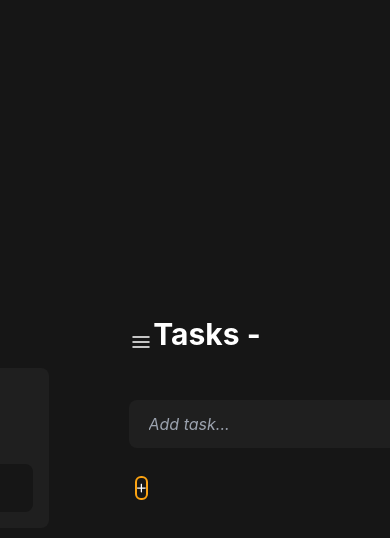
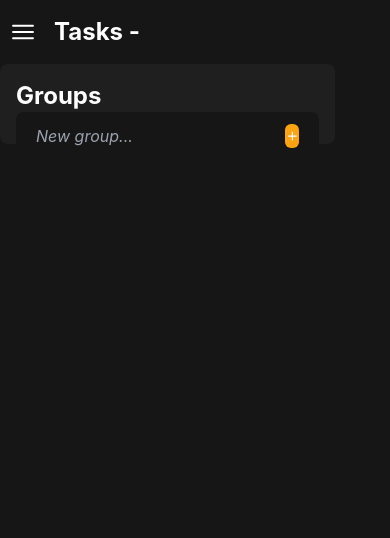
Before and after one commit to mxmxmarexmxm/task-manager-test, a React (Vite) app: page / in a window 390 px wide. Shown: the top 538 px of the page. Built offline with nearby package versions, Linux system fonts and the light colour scheme.

Commit message:
style: Improve UI and responsiveness across multiple components

```diff
--- a/src/App.tsx
+++ b/src/App.tsx
@@ -15,12 +15,12 @@ const App: React.FC = () => {
   const { tasksData, setTasksData } = useTasksData();
 
   return (
-    <div className="bg-primary overflow-hidden h-screen text-white flex flex-col items-center justify-center">
+    <div className="bg-primary overflow-hidden h-screen text-white flex flex-col xl:px-[160px] xl:pt-[60px] w-full">
       <Header
         activeGroupName={activeGroup?.name}
         setGruopsListIsVisible={setGruopsListIsVisible}
       />
-      <div className="flex gap-20">
+      <div className="flex relative gap-20 xl:gap-96 md:static w-full max-h-[90%] justify-start">
         {groupsListIsVisible && (
           <GroupsList
             groupsData={groupsData}
@@ -33,6 +33,7 @@ const App: React.FC = () => {
         )}
         <TasksList
           activeGroup={activeGroup}
+          groupsListIsVisible={groupsListIsVisible}
           newTaskTitle={newTaskTitle}
           setNewTaskTitle={setNewTaskTitle}
           setTasksData={setTasksData}
--- a/src/assets/icons/Check.tsx
+++ b/src/assets/icons/Check.tsx
@@ -1,30 +1,22 @@
-interface CheckProps {
-  className?: string;
-}
+const Check = () => {
+  return (
 
-const Check: React.FC<CheckProps> = ({ className }) => {
-  return (
-    <svg
-      viewBox="0 0 24 24"
-      fill="none"
-      xmlns="http://www.w3.org/2000/svg"
-      className={className}
-    >
-      <g id="SVGRepo_bgCarrier" strokeWidth="0"></g>
+    <svg viewBox="0 0 24 24" fill="none" xmlns="http://www.w3.org/2000/svg" height={14}>
+      <g id="SVGRepo_bgCarrier" stroke-width="0"></g>
       <g
         id="SVGRepo_tracerCarrier"
-        strokeLinecap="round"
-        strokeLinejoin="round"
+        stroke-linecap="round"
+        stroke-linejoin="round"
       ></g>
       <g id="SVGRepo_iconCarrier">
+        {' '}
         <path
-          opacity="0.5"
-          d="M12 22C7.28595 22 4.92893 22 3.46447 20.5355C2 19.0711 2 16.714 2 12C2 7.28595 2 4.92893 3.46447 3.46447C4.92893 2 7.28595 2 12 2C16.714 2 19.0711 2 20.5355 3.46447C22 4.92893 22 7.28595 22 12C22 16.714 22 19.0711 20.5355 20.5355C19.0711 22 16.714 22 12 22Z"
-        ></path>
-        <path
-          d="M16.0303 8.96967C16.3232 9.26256 16.3232 9.73744 16.0303 10.0303L11.0303 15.0303C10.7374 15.3232 10.2626 15.3232 9.96967 15.0303L7.96967 13.0303C7.67678 12.7374 7.67678 12.2626 7.96967 11.9697C8.26256 11.6768 8.73744 11.6768 9.03033 11.9697L10.5 13.4393L14.9697 8.96967C15.2626 8.67678 15.7374 8.67678 16.0303 8.96967Z"
-          fill="#ffffff"
-        ></path>
+          d="M4 12.6111L8.92308 17.5L20 6.5"
+          stroke="#ffffff"
+          stroke-width="2"
+          stroke-linecap="round"
+          stroke-linejoin="round"
+        ></path>{' '}
       </g>
     </svg>
   );
--- a/src/assets/icons/HamburgerMenu.tsx
+++ b/src/assets/icons/HamburgerMenu.tsx
@@ -4,7 +4,7 @@ const HamburgerMenu = () => {
       viewBox="0 0 24 24"
       fill="none"
       xmlns="http://www.w3.org/2000/svg"
-      height={24}
+      height={30}
     >
       <g id="SVGRepo_bgCarrier" stroke-width="0"></g>
       <g
--- a/src/components/GroupsList.tsx
+++ b/src/components/GroupsList.tsx
@@ -1,3 +1,4 @@
+import React from 'react';
 import Plus from '../assets/icons/Plus';
 import { generateUniqueID } from '../utils/generateUniqueID';
 import Group from '../types/Group';
@@ -22,17 +23,19 @@ const GroupsList: React.FC<GroupsListProps> = ({
   const handleAddGroup = () => {
     if (newGroupName.trim().length === 0) return;
     try {
-      let newGroup: Group = {
+      const newGroup: Group = {
         id: generateUniqueID(),
         name: newGroupName,
       };
 
+      // Update groupsData state
       setGroupsData((prevGroups) => {
         const updatedGroups = [...prevGroups, newGroup];
         localStorage.setItem('groups', JSON.stringify(updatedGroups));
         return updatedGroups;
       });
 
+      // Clear the newGroupName input
       setNewGroupName('');
     } catch (error) {
       console.error('Error adding group:', error);
@@ -40,32 +43,40 @@ const GroupsList: React.FC<GroupsListProps> = ({
   };
 
   return (
-    <div className="bg-[#1F1F1F] w-[215px] p-4 rounded-lg flex flex-col">
+    <div className="bg-secondary min-w-[335px] max-h-[90vh] max-w-[250px] p-4 rounded-lg flex flex-col absolute md:static inset-0 justify-between z-10">
+      <div style={{ maxHeight: 'calc(100% - 100px)' }}>
         <h2 className="font-bold text-2xl mb-4">Groups</h2>
+        <div
+          className="overflow-auto"
+          style={{ maxHeight: 'calc(100% - 15px)' }}
+        >
           <ul className="flex flex-col gap-2">
-        {groupsData &&
-          groupsData.map((group) => (
+            {groupsData.map((group) => (
               <li
-              className={`cursor-pointer ${
+                className={`cursor-pointer overflow-hidden whitespace-nowrap max-w-[90%] overflow-ellipsis ${
                   group.id === activeGroup?.id ? 'text-accent' : 'text-white'
                 }`}
-              onClick={() => setActiveGroup(group)}
+                onClick={() => {
+                  setActiveGroup(group);
+                }}
                 key={group.id}
               >
                 {group.name}
               </li>
             ))}
           </ul>
-      <div className="flex bg-primary rounded-lg  mt-8 px-5 py-3">
+        </div>
+      </div>
+      <div className="flex bg-primary rounded-lg mt-8 px-5 py-3">
         <input
-          className="italic bg-transparent  text-white outline-none"
+          className="italic w-12/12 bg-transparent text-white outline-none"
           type="text"
-          placeholder="New group"
+          placeholder="New group..."
           onChange={(e) => setNewGroupName(e.target.value)}
           value={newGroupName}
         />
         <button
-          className={`w-6 h-6 ml-4 border-2 border-accent rounded-md flex items-center justify-center`}
+          className="w-6 h-6  bg-accent rounded-md flex items-center justify-center"
           onClick={handleAddGroup}
         >
           <Plus />
--- a/src/components/Header.tsx
+++ b/src/components/Header.tsx
@@ -11,14 +11,14 @@ const Header: React.FC<HeaderProps> = ({
   activeGroupName,
 }) => {
   return (
-    <div className="flex justify-between items-center">
+    <div className="flex items-center w-full sm:justify-center mt-4 ml-2">
       <button
-        className="flex justify-center items-center sm:hidden"
+        className="flex justify-center items-center xl:hidden mb-4 mr-4"
         onClick={() => setGruopsListIsVisible((isVisible) => !isVisible)}
       >
         <HamburgerMenu />
       </button>
-      <h1 className="text-3xl font-bold mb-4 inline">
+      <h1 className="text-2xl sm:text-3xl font-bold mb-4 inline sm:text-center">
         Tasks - {activeGroupName}
       </h1>
     </div>
--- a/src/components/TasksList.tsx
+++ b/src/components/TasksList.tsx
@@ -14,6 +14,7 @@ interface TasksListProps {
   newTaskTitle: string;
   setNewTaskTitle: React.Dispatch<React.SetStateAction<string>>;
   setTasksData: React.Dispatch<React.SetStateAction<Task[]>>;
+  groupsListIsVisible: boolean;
 }
 
 const TasksList: React.FC<TasksListProps> = ({
@@ -22,6 +23,7 @@ const TasksList: React.FC<TasksListProps> = ({
   newTaskTitle,
   setNewTaskTitle,
   setTasksData,
+  groupsListIsVisible,
 }) => {
   const { openModal } = useModal();
   const handleAddTask = () => {
@@ -99,8 +101,10 @@ const TasksList: React.FC<TasksListProps> = ({
   };
 
   return (
-    <div>
-      <ul className="flex flex-col gap-3 w-[428px] max-h-[70vh] overflow-auto">
+    // <div className={`${groupsListIsVisible ? 'opacity-20' : ''} mx-auto sm:opacity-100 max-h-[90vh] sm:max-h-[75vh] flex flex-col justify-end items-end sm:min-w-[400px] h-full `}>
+    <div className={`${groupsListIsVisible ? 'opacity-20' : ''} sm:opacity-100  flex flex-col justify-end items-end sm:min-w-[400px] h-full `}>
+      {/* <ul className="flex flex-col gap-3 w-full max-h-[70vh] overflow-auto"> */}
+      <ul className="flex flex-col gap-3 w-full flex-1 overflow-auto">
         {tasksData &&
           tasksData
             .filter((task) => task.groupId === activeGroup?.id)
@@ -116,13 +120,13 @@ const TasksList: React.FC<TasksListProps> = ({
               />
             ))}
       </ul>
-      <div className="flex justify-between bg-secondary rounded-lg w-full mt-8 px-5 py-3">
+      <div className="flex justify-between bg-secondary rounded-lg w-full  mt-8 px-5 py-3">
         <input
           type="text"
           placeholder="Add task..."
           value={newTaskTitle}
           onChange={(e) => setNewTaskTitle(e.target.value)}
-          className="italic bg-transparent flex-1 text-white outline-none"
+          className="italic bg-transparent text-white outline-none"
         />
         <button
           className={`w-6 h-6 ml-4 border-2 border-accent rounded-md flex items-center justify-center`}
--- a/src/components/ui/TaskPreviewModal.tsx
+++ b/src/components/ui/TaskPreviewModal.tsx
@@ -81,7 +81,7 @@ const TaskPreviewModal: React.FC<TaskPreviewModalProps> = ({
 
   return (
     <div
-      className="h-[80vh] p-6 rounded-lg  bg-secondary w-[500px] bg-red inset-0 top-0 left-0 flex flex-col"
+      className="h-[80vh] p-6 rounded-lg  bg-secondary max-w-[90vw] bg-red inset-0 top-0 left-0 flex flex-col"
       ref={modalRef}
     >
       <div className="flex justify-between">
@@ -100,7 +100,7 @@ const TaskPreviewModal: React.FC<TaskPreviewModalProps> = ({
             onClick={handleCompletedChange}
           >
             <div className="flex items-center justify-center ">
-              <Check className="h-6" />
+              <Check />
             </div>
             {taskState.completed ? 'Completed' : 'Complete'}
           </button>
```
Lines whose indentation alone changed are shown as unchanged.
